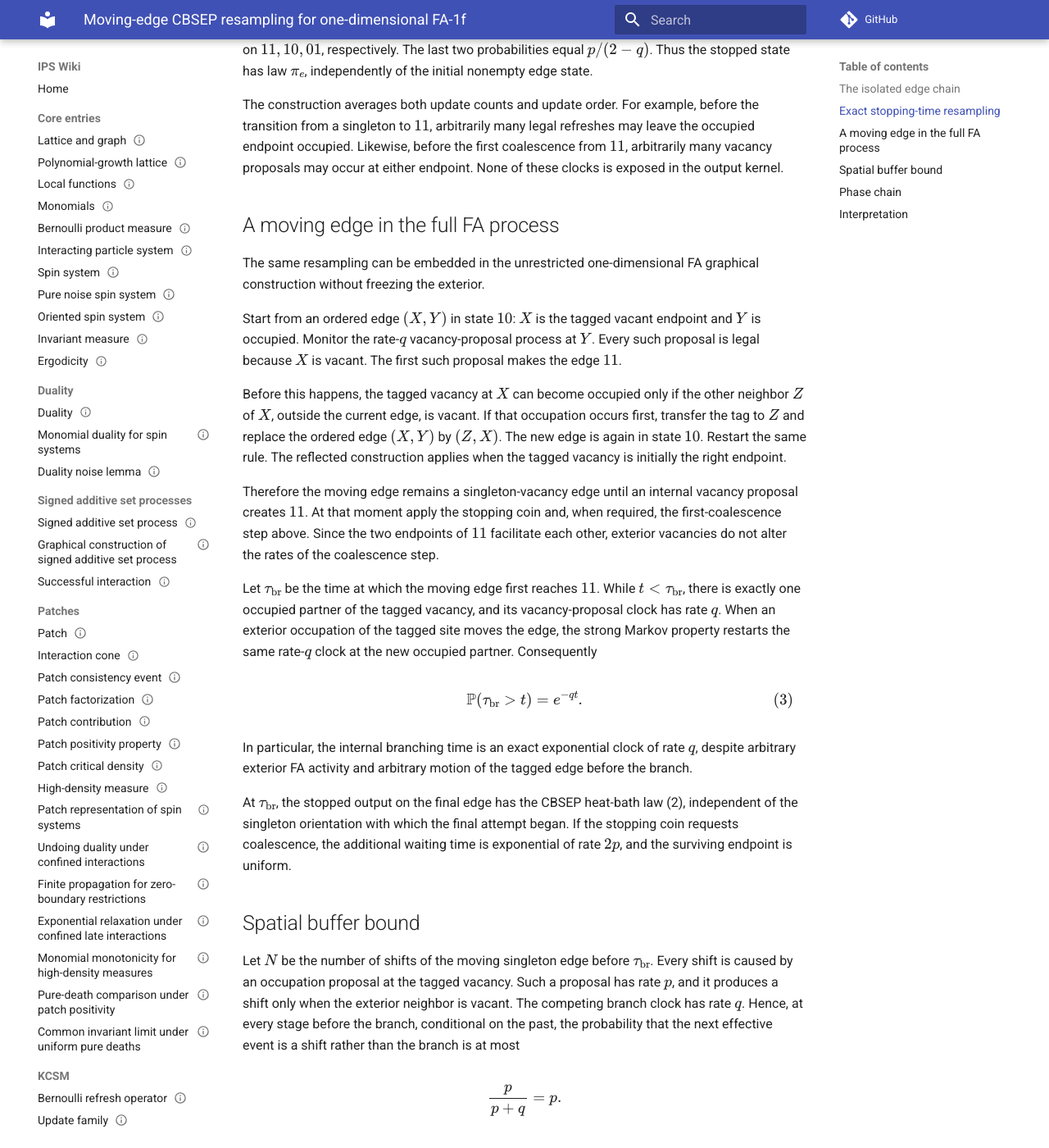
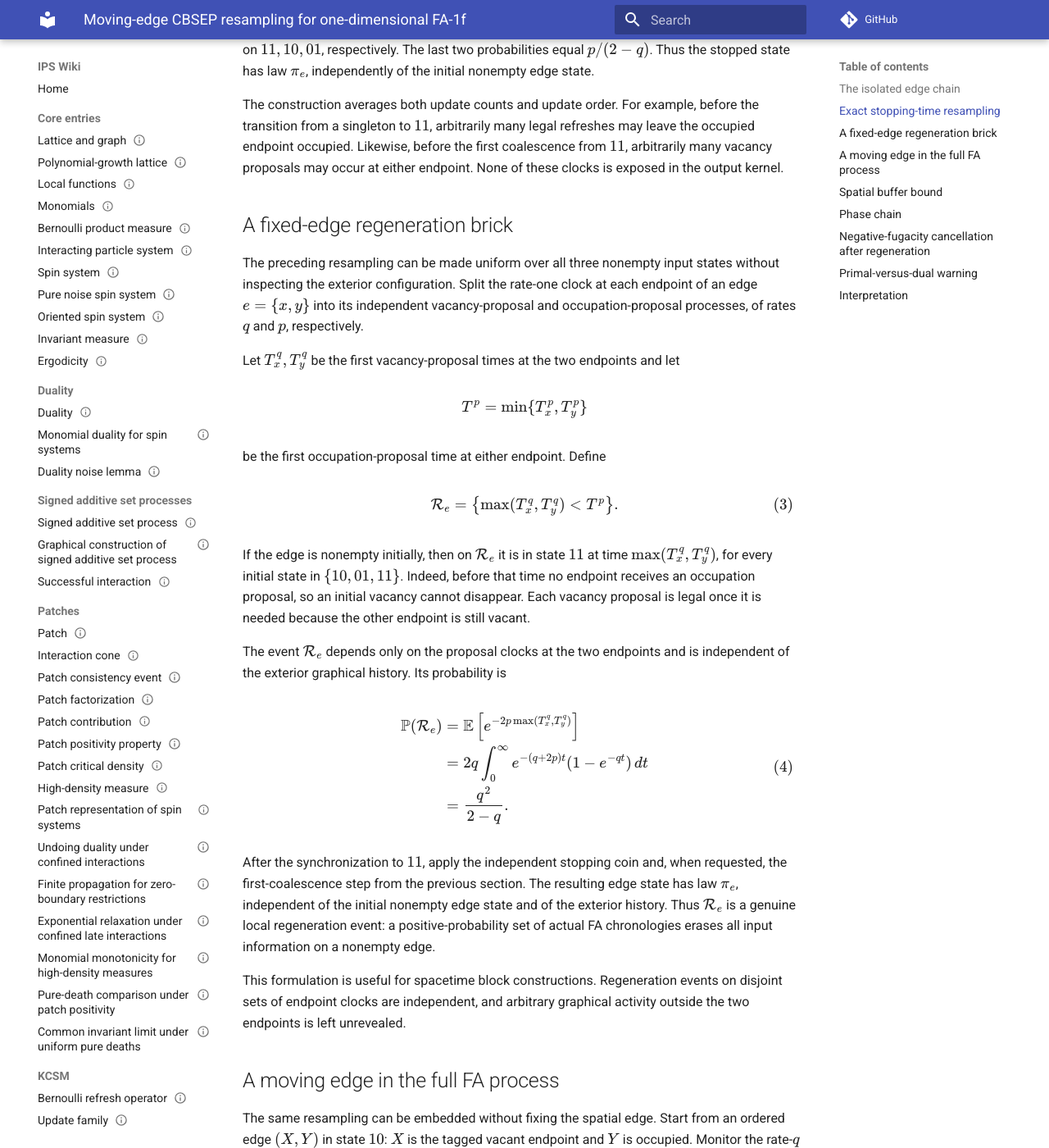
Before and after one commit to maciejgluchowski86-beep/ips-wiki, an MkDocs documentation site: the page built from docs/entries/moving-edge-cbsep-resampling-for-fa-1f.md, in a window 1280 px wide and 1400 px high, scrolled down 1605 px. Shown: the whole window at 82% size. Built offline with MkDocs 1.6.1 and Material for MkDocs 9.7.7, drawn with Linux system fonts in a browser that asks for light colours; comment, search, counter and statistics services are not loaded; some of the changed text lies outside the part shown.

Commit message:
Add fixed-edge regeneration brick and averaged sign factors

```diff
--- a/docs/entries/moving-edge-cbsep-resampling-for-fa-1f.md
+++ b/docs/entries/moving-edge-cbsep-resampling-for-fa-1f.md
@@ -11,7 +11,7 @@ tags:
 
 # Moving-edge CBSEP resampling for one-dimensional FA-1f
 
-This entry records an exact local coarse graining of the one-dimensional [FA-1f model](fa-1f-model.md). A complete random sequence of FA updates on an edge is stopped at a local regeneration time. The state at that stopping time has exactly the single-edge heat-bath law of the coalescing-branching simple exclusion process (CBSEP). Thus the CBSEP resampling is obtained only after averaging the local FA chronology; no assertion is made for a deterministic update word.
+This entry records exact local coarse grainings of the one-dimensional [FA-1f model](fa-1f-model.md). Complete random sequences of FA updates on an edge are stopped at local regeneration times. The resulting state has exactly the single-edge heat-bath law of the coalescing-branching simple exclusion process (CBSEP). Thus the CBSEP resampling is obtained only after averaging the local FA chronology; no assertion is made for a deterministic update word.
 
 Use vacancy variables, so that a site in state \(1\) is vacant. Fix \(q\in(0,1)\) and put \(p=1-q\).
 
@@ -79,11 +79,44 @@ on \(11,10,01\), respectively. The last two probabilities equal \(p/(2-q)\). Thu
 
 The construction averages both update counts and update order. For example, before the transition from a singleton to \(11\), arbitrarily many legal refreshes may leave the occupied endpoint occupied. Likewise, before the first coalescence from \(11\), arbitrarily many vacancy proposals may occur at either endpoint. None of these clocks is exposed in the output kernel.
 
+## A fixed-edge regeneration brick
+
+The preceding resampling can be made uniform over all three nonempty input states without inspecting the exterior configuration. Split the rate-one clock at each endpoint of an edge \(e=\{x,y\}\) into its independent vacancy-proposal and occupation-proposal processes, of rates \(q\) and \(p\), respectively.
+
+Let \(T_x^q,T_y^q\) be the first vacancy-proposal times at the two endpoints and let
+
+$$
+T^p=\min\{T_x^p,T_y^p\}
+$$
+
+be the first occupation-proposal time at either endpoint. Define
+
+$$
+\mathcal R_e=\left\{\max(T_x^q,T_y^q)<T^p\right\}.
+\tag{3}
+$$
+
+If the edge is nonempty initially, then on \(\mathcal R_e\) it is in state \(11\) at time \(\max(T_x^q,T_y^q)\), for every initial state in \(\{10,01,11\}\). Indeed, before that time no endpoint receives an occupation proposal, so an initial vacancy cannot disappear. Each vacancy proposal is legal once it is needed because the other endpoint is still vacant.
+
+The event \(\mathcal R_e\) depends only on the proposal clocks at the two endpoints and is independent of the exterior graphical history. Its probability is
+
+$$
+\begin{aligned}
+\mathbb P(\mathcal R_e)
+&=\mathbb E\left[e^{-2p\max(T_x^q,T_y^q)}\right]\\
+&=2q\int_0^\infty e^{-(q+2p)t}(1-e^{-qt})\,dt\\
+&=\frac{q^2}{2-q}.
+\end{aligned}
+\tag{4}
+$$
+
+After the synchronization to \(11\), apply the independent stopping coin and, when requested, the first-coalescence step from the previous section. The resulting edge state has law \(\pi_e\), independent of the initial nonempty edge state and of the exterior history. Thus \(\mathcal R_e\) is a genuine local regeneration event: a positive-probability set of actual FA chronologies erases all input information on a nonempty edge.
+
+This formulation is useful for spacetime block constructions. Regeneration events on disjoint sets of endpoint clocks are independent, and arbitrary graphical activity outside the two endpoints is left unrevealed.
+
 ## A moving edge in the full FA process
 
-The same resampling can be embedded in the unrestricted one-dimensional FA graphical construction without freezing the exterior.
-
-Start from an ordered edge \((X,Y)\) in state \(10\): \(X\) is the tagged vacant endpoint and \(Y\) is occupied. Monitor the rate-\(q\) vacancy-proposal process at \(Y\). Every such proposal is legal because \(X\) is vacant. The first such proposal makes the edge \(11\).
+The same resampling can be embedded without fixing the spatial edge. Start from an ordered edge \((X,Y)\) in state \(10\): \(X\) is the tagged vacant endpoint and \(Y\) is occupied. Monitor the rate-\(q\) vacancy-proposal process at \(Y\). Every such proposal is legal because \(X\) is vacant. The first such proposal makes the edge \(11\).
 
 Before this happens, the tagged vacancy at \(X\) can become occupied only if the other neighbor \(Z\) of \(X\), outside the current edge, is vacant. If that occupation occurs first, transfer the tag to \(Z\) and replace the ordered edge \((X,Y)\) by \((Z,X)\). The new edge is again in state \(10\). Restart the same rule. The reflected construction applies when the tagged vacancy is initially the right endpoint.
 
@@ -123,23 +156,60 @@ There is an equally elementary time bound. Let \(\tau_{\mathrm{reg}}\) be the fi
 $$
 \mathbb P(\tau_{\mathrm{reg}}>s+u)
 \le e^{-qs}+e^{-2pu}.
-\tag{5}
+\tag{7}
 $$
 
-The second term is needed only when the stopping coin requests a coalescence. Combining (4) and (5), a regeneration can be confined with arbitrarily high probability to a fixed spacetime box whose dimensions depend only on \(q\) and the desired error probability.
+The second term is needed only when the stopping coin requests a coalescence. Combining (6) and (7), a regeneration can be confined with arbitrarily high probability to a fixed spacetime box whose dimensions depend only on \(q\) and the desired error probability.
 
 ## Phase chain
 
-If the independent stopping coin is omitted and one simply alternates between the singleton and double-vacancy phases, the phase itself is an exact two-state continuous-time chain. A singleton moving edge reaches the double-vacancy phase at rate \(q\) by (3). A double-vacancy edge loses one endpoint at total rate \(2p\). Therefore
+If the independent stopping coin is omitted and one simply alternates between the singleton and double-vacancy phases, the phase itself is an exact two-state continuous-time chain. A singleton moving edge reaches the double-vacancy phase at rate \(q\) by (5). A double-vacancy edge loses one endpoint at total rate \(2p\). Therefore
 
 $$
 1\xrightarrow{\ q\ }2,
 \qquad
 2\xrightarrow{\ 2p\ }1.
-\tag{6}
+\tag{8}
 $$
 
-Its stationary double-vacancy probability is \(q/(2-q)\), agreeing with (2). Formula (6) does not make the spatial edge position autonomous: the singleton edge can shift before its branch. It isolates, however, the part of the dynamics that is already independent of the exterior environment after chronology averaging.
+Its stationary double-vacancy probability is \(q/(2-q)\), agreeing with (2). Formula (8) does not make the spatial edge position autonomous: the singleton edge can shift before its branch. It isolates, however, the part of the dynamics that is already independent of the exterior environment after chronology averaging.
+
+## Negative-fugacity cancellation after regeneration
+
+The resampling also gives a concrete local cancellation relevant to the Bernoulli-quench sign problem. Put
+
+$$
+a=1-\frac{q_0}{q}=\frac{r-p}{q},
+\qquad r=1-q_0.
+$$
+
+Let \(K\in\{1,2\}\) be the number of vacancies in an edge sampled from \(\pi_e\). Then
+
+$$
+\mathbb E_{\pi_e}[a^{K-1}]
+=\frac{2p+qa}{2-q}
+=\frac{p+r}{2-q}\ge0,
+\tag{9}
+$$
+
+and the size-biased version is
+
+$$
+\mathbb E_{\pi_e}[K a^{K-1}]
+=\frac{2p+2qa}{2-q}
+=\frac{2r}{2-q}\ge0.
+\tag{10}
+$$
+
+These inequalities are not coefficientwise assumptions. The powers with opposite signs have already been averaged over the complete local branch/coalescence excursion. In particular, (9)--(10) remain nonnegative throughout the hard range \(a\in[-p/q,0]\).
+
+Equations (9)--(10) do not by themselves identify the global punctured moment in the centered dual. Their role is to show that the local sign obstruction disappears under an explicit stopped FA chronology, rather than under a conjectural positive cone.
+
+## Primal-versus-dual warning
+
+The full-process embedding above is specific to the primal OR-FA graphical construction. Once an edge is in state \(11\), each endpoint has one rate-one site clock and is already facilitated by the other endpoint; an exterior vacancy does not create an additional occupation clock. This is why the first coalescence has total rate exactly \(2p\).
+
+The positive centered set dual has a different graphical mechanism: active source sites ring and overwrite their neighbors. An active site on a two-site dual edge can therefore be deleted by an active source outside the edge, creating additional deletion clocks. Consequently the moving-edge CBSEP resampling does not transfer verbatim to the centered dual. Any use of (9)--(10) in the dual sign problem must first pass through an exact primal/dual regional identity, such as [undoing duality under confined interactions](undoing-duality-under-confined-interactions.md), rather than identifying the two edge processes.
 
 ## Interpretation
 
@@ -147,4 +217,4 @@ The lemma gives a local chronology-averaging mechanism specific to one-dimension
 
 This is consistent with the standard observation that CBSEP branching and coalescing moves are FA-1f moves and that a CBSEP exclusion move can be composed from one branch and one coalescence. The statement here is stronger at the local level: the CBSEP heat-bath projection itself is realized as a stopped average over the actual FA chronology.
 
-The remaining global problem is to concatenate moving-edge resamplings into a sparse spacetime process of tagged vacancies without conditioning away the unrevealed FA clocks in the regions between tags. The exponential buffer bound (4) shows that this problem can be posed as a finite-range block construction up to an arbitrarily small error; such a construction is not claimed here.
+The remaining global problem is to concatenate local regenerations into a sparse spacetime process without conditioning away the unrevealed FA clocks in the regions between regenerated edges. The fixed-edge event (3) gives input-erasing bricks on predetermined edges; the moving-edge construction gives an exponential spatial buffer when a fixed edge loses its vacancy. A successful global scaffold should combine these two features.
```
Also changed, not shown: other parts of docs/entries/moving-edge-cbsep-resampling-for-fa-1f.md (+2 -2 lines).
